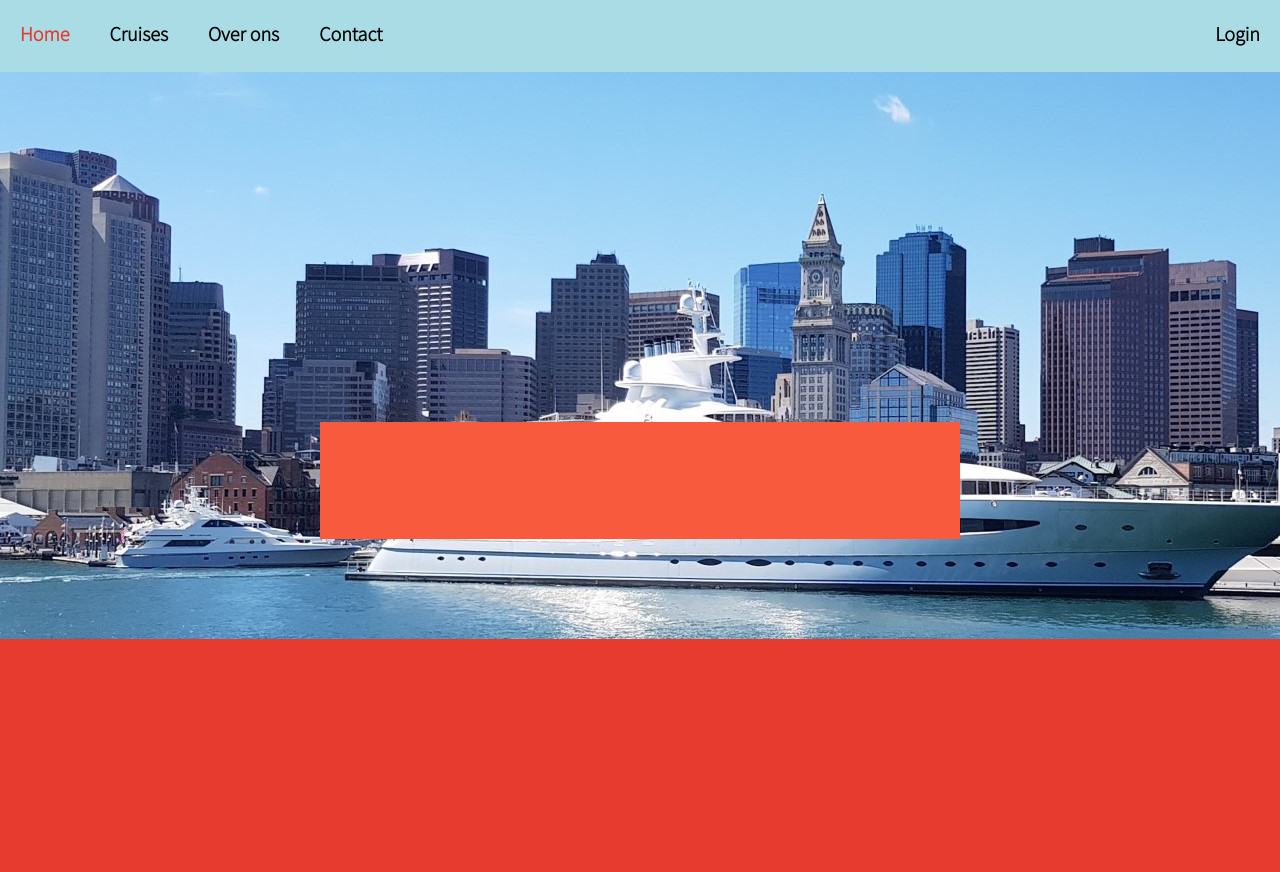
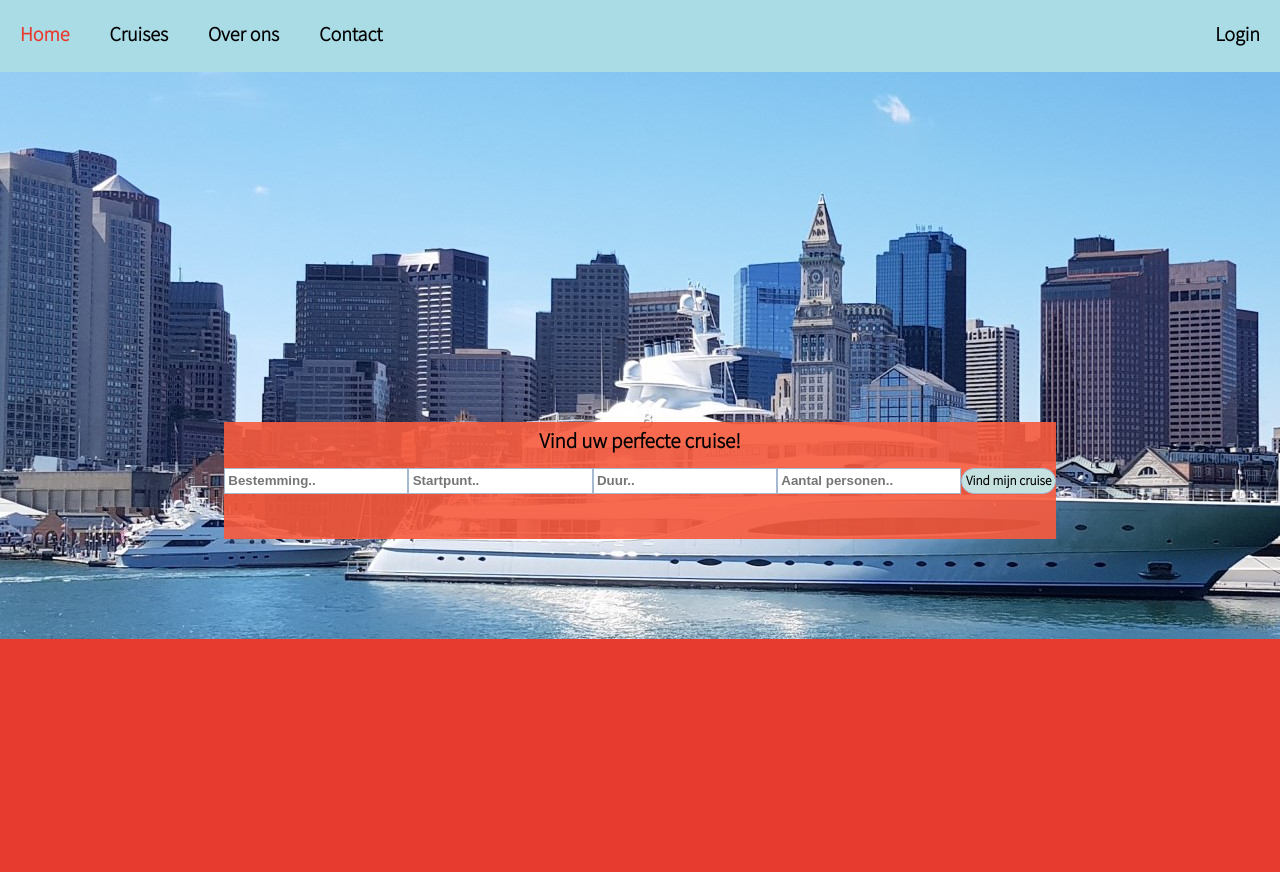
Before and after one commit to Tobias-W-S/CRUDP4Project, a PHP site: page / in a window 1280 px wide. Run offline with PHP 8.4, Linux system fonts and the light colour scheme.

Commit message:
Eerste Variant

```diff
--- a/css/styles.css
+++ b/css/styles.css
@@ -8,6 +8,8 @@
 :root {
   --primary: #e63b2e;
   --secundary: #f85a3e;
+  --secundary05: rgba(248, 90, 62, 0.9);
+
   --tertairy: #aadce6;
   --quaternary: #c5e1e0;
   --background: #e1e6e1;
@@ -57,10 +59,12 @@ nav a:hover {
 }
 
 .background_landing .search_bar {
-  width: 50%;
+  width: 65%;
   height: 200px;
-  background-color: var(--secundary);
+  background-color: var(--secundary05);
   margin-top: 350px;
+
+
 }
 
 .background_landing .cards {
@@ -69,3 +73,69 @@ nav a:hover {
   height: 400px;
   background-color: var(--primary);
 }
+
+/*Search bar css*/
+.indexFilter{
+    display: flex;
+    flex-direction: column;
+    justify-content: flex-start;
+
+    height: 100%;
+
+}
+
+.indexFilter input{
+    border-style: solid;
+    border-width: 1px;
+
+    border-color: rgb(165, 185, 207);
+
+    transition-duration: 0.2s;
+
+    outline: none;
+
+    height: 2em;
+
+    margin-top: 1em;
+}
+
+.indexFilter input[type=text]{
+    font-weight: 600;
+    color: var(--quaternary);
+
+    padding-left: 0.25em;
+}
+
+.indexFilter input:focus{
+    border-style: solid;
+    border-width: 2px;
+
+    border-color: rgb(129, 163, 199);
+}
+
+.indexFilter > div{
+    display: flex;
+    flex-direction: row;
+    justify-content: space-evenly;
+    height: 100%;
+}
+
+.indexFilter label{
+    margin-top: 0.25em;
+
+    font-weight: 600;
+    font-size: 21px;
+    text-align: center;
+}
+
+.indexFilter input[type=submit]{
+    font-family: "Source Sans Pro", sans-serif;
+    font-weight: 600;
+    background-color: var(--quaternary);
+
+    border-style: solid;
+    border-radius: 1em;
+
+    width: 12%;
+}
+/*End Search bar css*/
--- a/index.php
+++ b/index.php
@@ -2,7 +2,21 @@
       include("includes/nav.php")
     ?>
 <div class="background_landing">
-    <div class="search_bar"></div>
+    <div class="search_bar">
+
+        <form class="indexFilter" method="post" action="cruises.php">
+            <label>Vind uw perfecte cruise!</label>
+            <div>
+                <input type="text" placeholder="Bestemming..">
+                <input type="text" placeholder="Startpunt..">
+                <input type="text" placeholder="Duur..">
+                <input type="text" placeholder="Aantal personen..">
+                <input type="submit" value="Vind mijn cruise">
+            </div>
+
+
+        </form>
+    </div>
     <div class="cards"></div>
 </div>
 </body>
```
